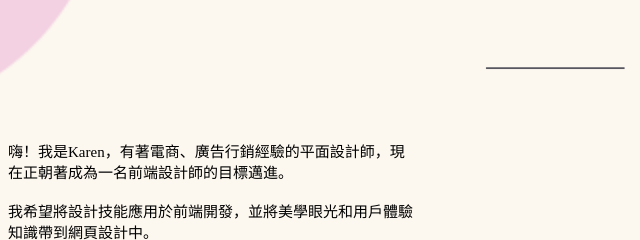
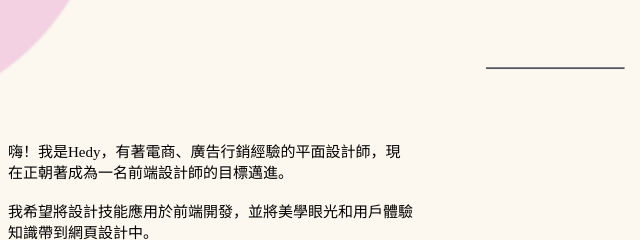
Before and after one commit to pinhan03/My-personal-website, a plain HTML site: page index.html in a window 1280 px wide. Shown: the top 240 px of the page, 122-762 px from the left. Drawn offline with nearby package versions, Linux system fonts and the light colour scheme.

Commit message:
Add files via upload

```diff
--- a/index.html
+++ b/index.html
@@ -106,7 +106,7 @@
             <button class="menu">&#9776;</button>
 
             <p>
-              嗨！我是Karen，有著電商、廣告行銷經驗的平面設計師，現
+              嗨！我是Hedy，有著電商、廣告行銷經驗的平面設計師，現
               <br />
               在正朝著成為一名前端設計師的目標邁進。
             </p>
```
Also changed, not shown: contact.html (+1 -1 lines), project.html (+1 -1 lines).
